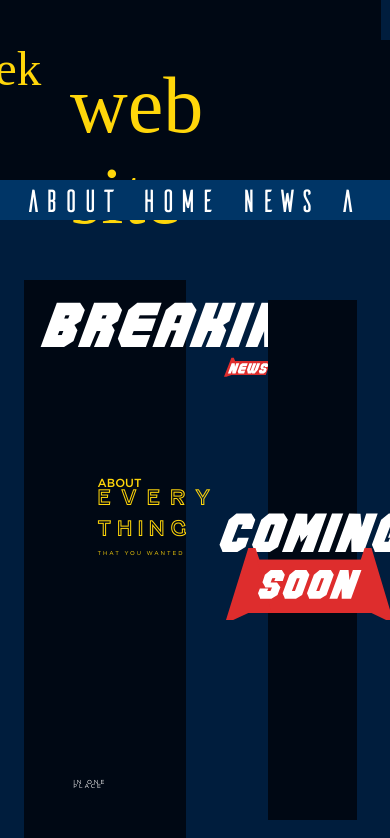
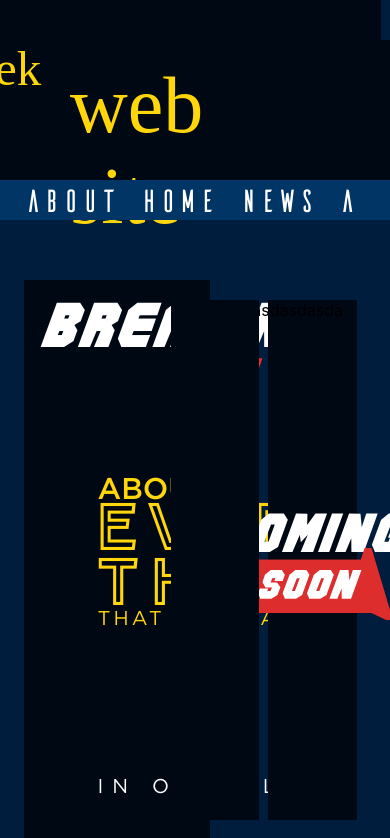
Before and after one commit to lucas-de-F/StarWarsPlanetsSearch, a React (Create React App) app: page / in a window 390 px wide. Shown: the top 838 px of the page. Built offline with nearby package versions, Linux system fonts and the light colour scheme.

Commit message:
reactor: main css

```diff
--- a/src/App.tsx
+++ b/src/App.tsx
@@ -10,12 +10,12 @@ function App() {
       <Card />
       <Sections />
 
-      {/* <div className="article"> asdasdasdasdasdasda </div>
+      <div className="article"> asdasdasdasdasdasda </div>
       <div className="section1Nav ">a </div>
       <div className="section1Item1 ">a </div>
       <div className="section1Item2 "></div>
       <div className="footer darkColor">a </div>
-      <div className="section1 darkColor">  </div> */}
+      <div className="section1 darkColor">  </div>
     </body>
   );
 }
--- a/src/card.css
+++ b/src/card.css
@@ -65,17 +65,16 @@
 
     .braking {
       color: white;
-      font: 4vw action force;
+      font: 59px action force;
       margin: 0px;
       margin-left: 15px;
       transform-origin: top right;
-
     }
 
     .newsSVG {
       z-index: 2;
-      margin-left: 14vw;
-      margin-top: 1.2vw;
+      margin-left: 200px;
+      margin-top: 15px;
       width: 150px;
       transform-origin: top left;
     }
@@ -98,10 +97,11 @@
       grid-area: 47 / 4 / 48 / 7;
       font: 0.5vw gotham book;
       letter-spacing: 0.8vw;
-      color: white}
+      color: white
+    }
 
-@media (max-width: 1279px) {
-  .main { grid-area: 15 / 2 / 49 / 9; }
+@media (max-width: 1280px) {
+  .main { grid-area: 15 / 2 / 49 / 10; }
   .braking {
     color: white;
     font: 59px action force;
@@ -112,39 +112,52 @@
 
   .newsSVG {
     z-index: 2;
-    margin-left: 200px;
+    margin-left: 180px;
     margin-top: 15px;
-    width: 12vw;
+    width: 15vw;
     transform-origin: top left;
   }
 
   .mainText {
-    grid-area: 25 / 5 / 49 / 8;
-    font: 3vw gotham medium;
+    grid-area: 25 / 5 / 49 / 9;
+    font: 30px gotham medium;
     line-height: 0.7;
+
   }
   .mainTextEvery {
-    font: 6vw fenwick;
+    font: 70px fenwick;
     line-height: 50px;
     margin-top: 0.2vw;
     letter-spacing: 10px;
-    margin-right: 10px;
     line-height: 0.7;
   }
   .mainTextthing {
-    font: 6vw fenwick;
+    font: 70px fenwick;
     line-height: 50px;
-    letter-spacing: 1.5vw;
-    margin-top: 2.8vw;
+    letter-spacing: 13px;
+    margin-top: 35px;
     line-height: 0.7;
   }
   .youwanted {
-    font: 1.44vw gotham book;
+    font: 20px gotham book;
     line-height: 50px;
-    letter-spacing: 0.5vw;
-    margin-top: 3.2vw;
+    letter-spacing: 3px;
+    margin-top: 35px;
     line-height: 0.7;
-    width: 350px;
+    align-self: center;
+    width: 300px;
   }
-
+  .mainSupportText {
+    grid-area: 40 / 5 / 48 / 16;
+    font: 20px gotham book;
+    line-height: 0.7;
+    letter-spacing: 9px;
+    color: white;
+  }
+  .mainFooter {
+    grid-area: 47 / 5 / 48 / 16;
+    font: 10px gotham book;
+    letter-spacing: 10px;
+    color: white
+  }
 }
```
Also changed, not shown: src/Components/Card.tsx (+4 -3 lines).
